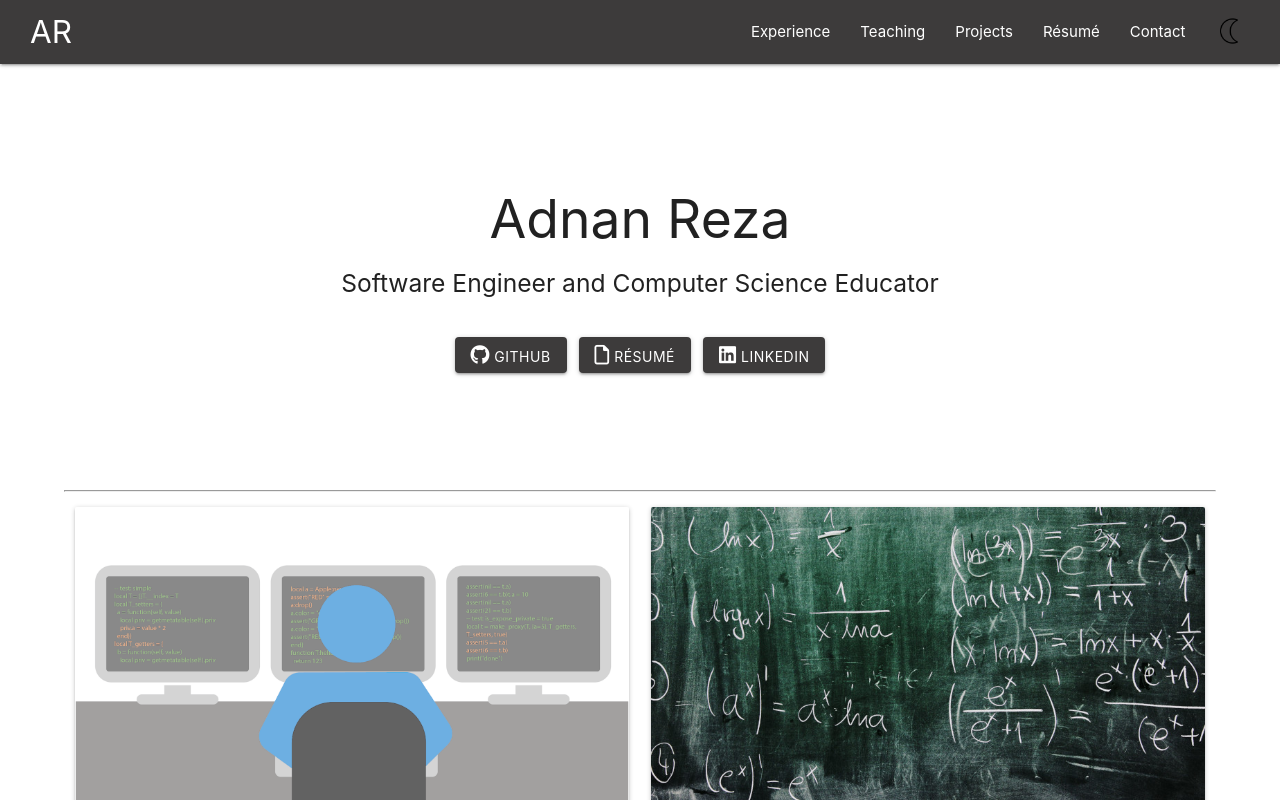
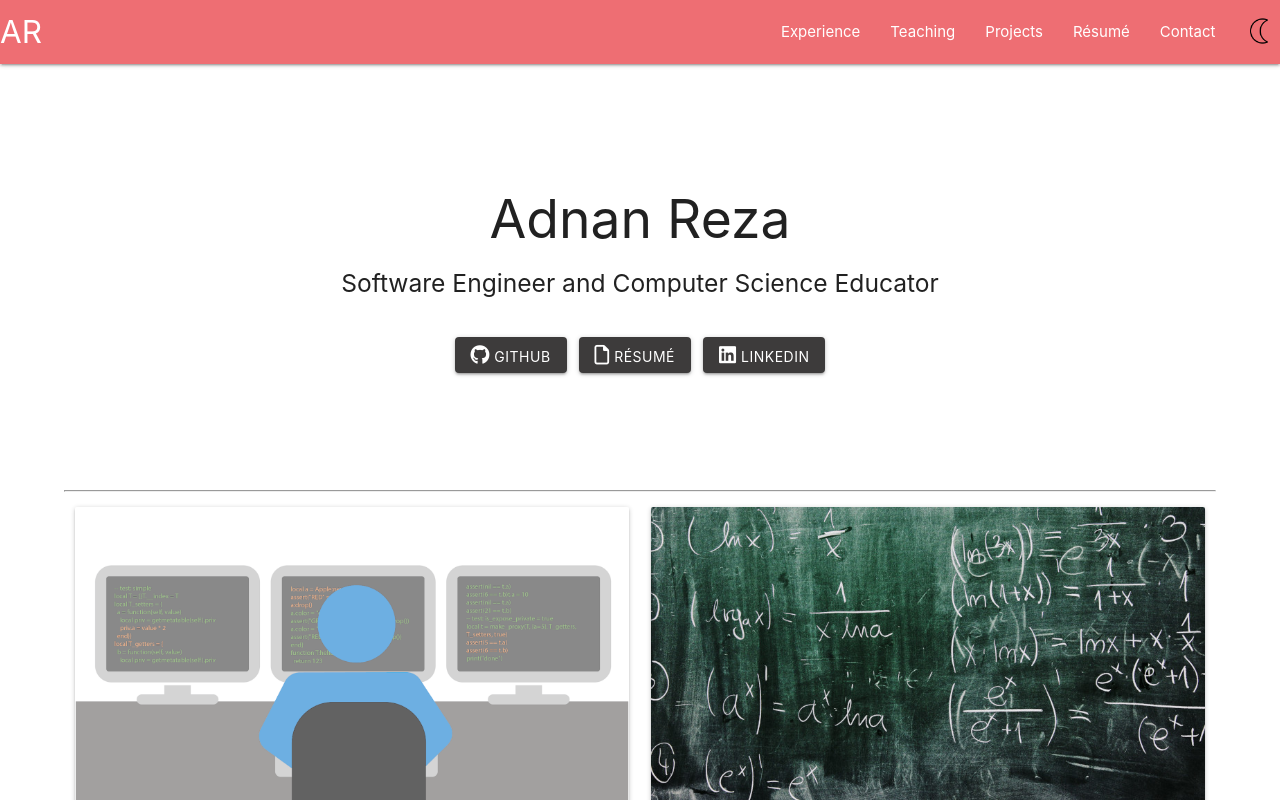
Before and after one commit to adnanreza/personal-site, a React (Create React App) app: page / in a window 1280 px wide. Shown: the top 800 px of the page. Built offline with nearby package versions, Linux system fonts and the light colour scheme.

Commit message:
Updated Navbar with theme

```diff
--- a/src/components/layout/Navbar.js
+++ b/src/components/layout/Navbar.js
@@ -8,7 +8,7 @@ const Navbar = ({ title, dark, setDark }) => {
   return (
     <Fragment>
       <div className='navbar-fixed'>
-        <nav style={navStyle}>
+        <nav className={dark ? 'navStyles-dark': 'navStyles'}>
           <div className='nav-wrapper'>
             <Link to='/' className='brand-logo'>
               {title}
@@ -62,11 +62,6 @@ const Navbar = ({ title, dark, setDark }) => {
   );
 };
 
-const navStyle = {
-  backgroundColor: '#3D3B3B',
-  padding: '0 2rem',
-};
-
 Navbar.propTypes = {
   title: PropTypes.string.isRequired,
 };
```
